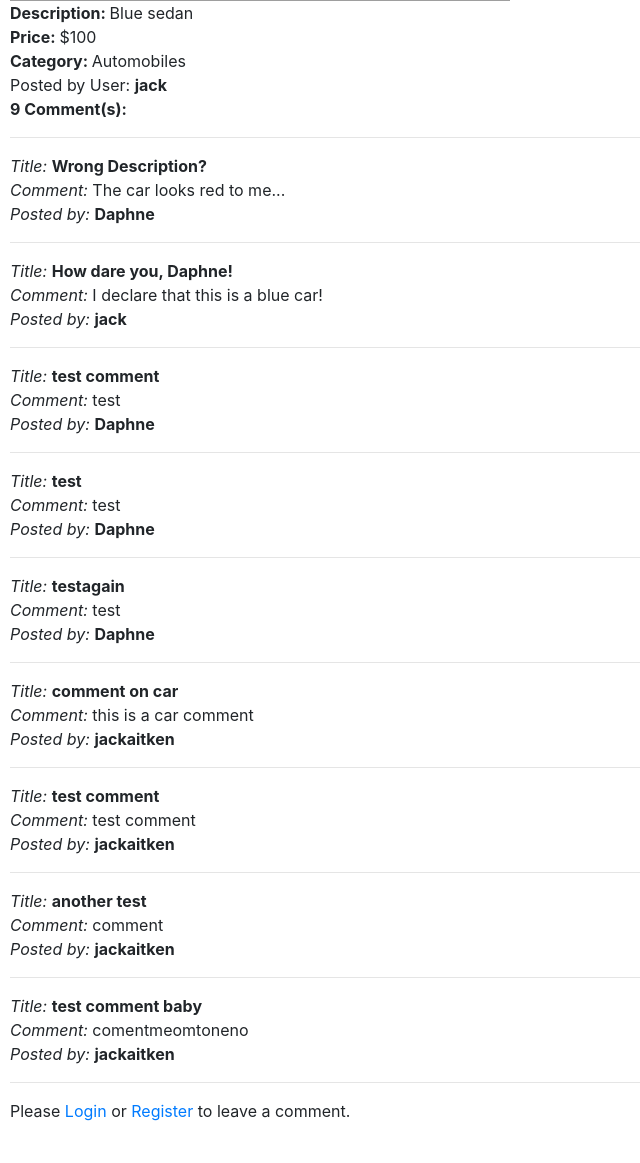
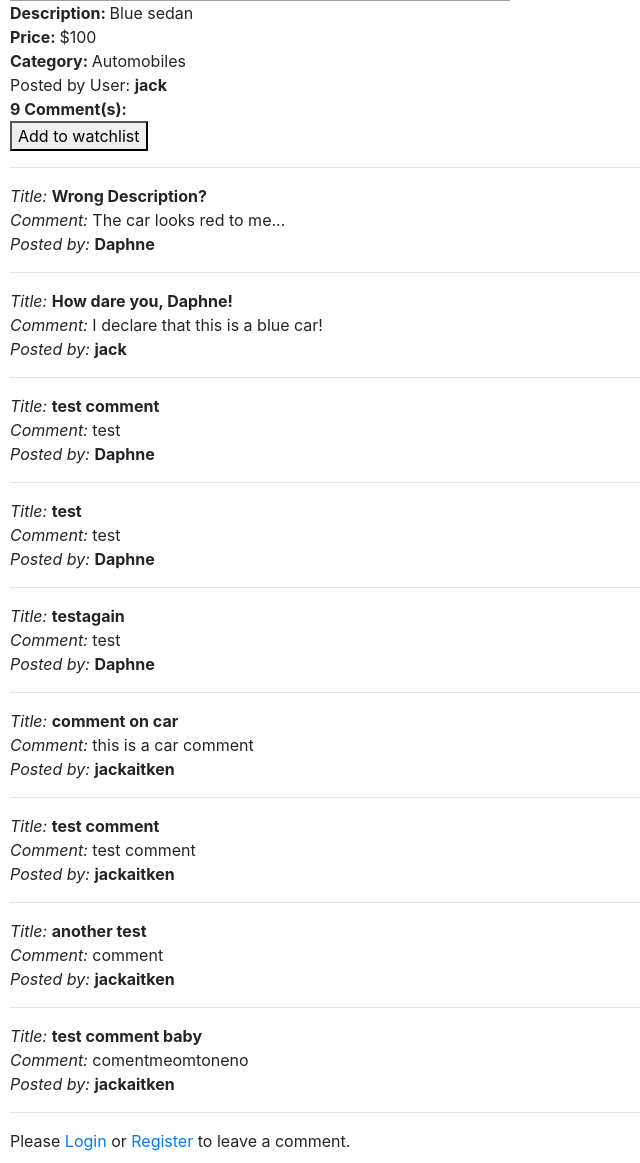
Before and after one commit to jackaitken/commerce, a Django app: page /auctions/1 in a window 1280 px wide. Shown: the part 583-1746 px from the top of the page, without its empty margins (0-640 px from the left). Before the commit the page ends 1704 px from the top, so only its background shows below. Run offline with Django 3.2, Linux system fonts and the light colour scheme; data comes from the database, SQL or seed files in the repository; both versions use the stored data as it was after the commit; some libraries are stand-ins or nearby versions; grey boxes are pictures that could not be loaded.

Commit message:
Added watchlist button

```diff
--- a/commerce/auctions/models.py
+++ b/commerce/auctions/models.py
@@ -22,8 +22,7 @@ class Bid(models.Model):
 class Comment(models.Model):
     title = models.CharField(max_length=50, null=True)
     comment = models.CharField(max_length=200)
-    user = models.ForeignKey(User, on_delete=models.CASCADE, related_name="user_comments")
-
+    user = models.ForeignKey('User', on_delete=models.CASCADE, related_name="user_comments")
 
 class Listing(models.Model):
     title = models.CharField(max_length=100, null=False)
@@ -31,8 +30,9 @@ class Listing(models.Model):
     price = models.IntegerField()
     user = models.ForeignKey(User, on_delete=models.CASCADE, related_name="listing")
     image = models.URLField(null=True, blank=True, verbose_name="image")
-    comment = models.ManyToManyField(Comment, related_name="listing_comment")
+    comment = models.ManyToManyField('Comment', related_name="listing_comment")
     category = models.CharField(max_length=1, choices=CATEGORIES, null=True)
+    add_to_watchlist = models.ManyToManyField(User, related_name="watchlist")
 
     def __str__(self):
         return f"{self.title}, posted by {self.user}"
--- a/commerce/auctions/templates/auctions/listing.html
+++ b/commerce/auctions/templates/auctions/listing.html
@@ -13,8 +13,15 @@
         <div>Posted by User: <strong>{{ listing.user }}</strong></div>
     {% endif %}
 
+    <!-- Comment Section -->
     <div>
         <strong> {{ comments|length }} Comment(s):</strong>
+        <div>
+            <form action="{% url 'listing' listing.id %}" method="post">
+                <button name="watchlist">Add to watchlist</button>
+                {% csrf_token %}
+            </form>
+        </div>
         <hr>
         <div>
             {% for comment in comments %}
@@ -28,6 +35,8 @@
                 <hr>
             {% endfor %}
         </div>
+
+        <!-- Not able to comment until logged in  -->
         {% if user.is_authenticated %}
             <form action="{% url 'listing' listing.id %}" method="post">
                 {% csrf_token %}
@@ -40,4 +49,6 @@
             </div>
         {% endif %}
     </div>
+    <!-- Comment Section End -->
+
 {% endblock %}
--- a/commerce/auctions/views.py
+++ b/commerce/auctions/views.py
@@ -3,6 +3,7 @@ from django.db import IntegrityError
 from django.http import HttpResponse, HttpResponseRedirect
 from django.shortcuts import render
 from django.urls import reverse
+from django.contrib.auth.decorators import login_required
 from .forms import CreateListing, AddComment
 
 from .models import User, Listing, Bid, Comment
@@ -39,7 +40,6 @@ def logout_view(request):
     logout(request)
     return HttpResponseRedirect(reverse("index"))
 
-
 def register(request):
     if request.method == "POST":
         username = request.POST["username"]
@@ -66,6 +66,7 @@ def register(request):
     else:
         return render(request, "auctions/register.html")
 
+@login_required
 def create_listing(request):
     if request.method == "GET":
         form = CreateListing()
@@ -73,6 +74,7 @@ def create_listing(request):
             "form": form
         })
 
+    # Get listing information from form
     else:
         new_listing = CreateListing(request.POST)
         if new_listing.is_valid():
@@ -95,14 +97,25 @@ def listing(request, listing_id):
         })
 
     else:
-        comment = AddComment(request.POST)
-        if comment.is_valid():
-            new_comment = comment.save(commit=False)
-            new_comment.user = request.user
-            new_comment.save()
-            listing.comment.add(new_comment)
+        # Checks if POST is for a comment or watchlist
+        if 'title' in request.POST:
+            comment = AddComment(request.POST)
+            if comment.is_valid():
+                new_comment = comment.save(commit=False)
+                new_comment.user = request.user
+                new_comment.save()
+                listing.comment.add(new_comment)
+        else:
+            #struggling with how to add to watchlist
+            User.listing_set.add(listing)
 
         return HttpResponseRedirect(reverse("listing", args={listing.id}))
 
+@login_required
 def watchlist(request):
-    return render(request, "auctions/watchlist.html")
+    user = User.objects.get(pk=request.user.id)
+    watchlist_items = user.watchlist
+
+    return render(request, "auctions/watchlist.html", {
+        "watchlist": watchlist_items
+    })
```
Also changed, not shown: commerce/auctions/templates/auctions/watch_list.html (deleted, +0 -7 lines), commerce/auctions/templates/auctions/watchlist.html (added, +9 -0 lines), commerce/auctions/migrations/0009_user_watchlist.py (added), commerce/auctions/migrations/0010_auto_20210118_0129.py (added), commerce/db.sqlite3.
